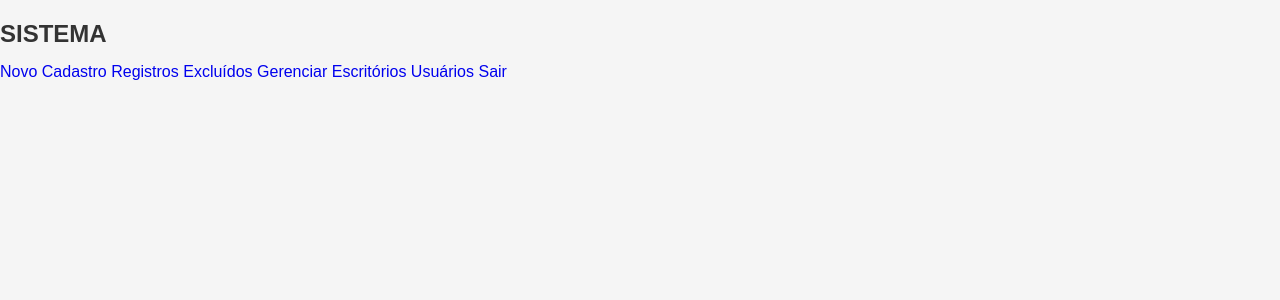
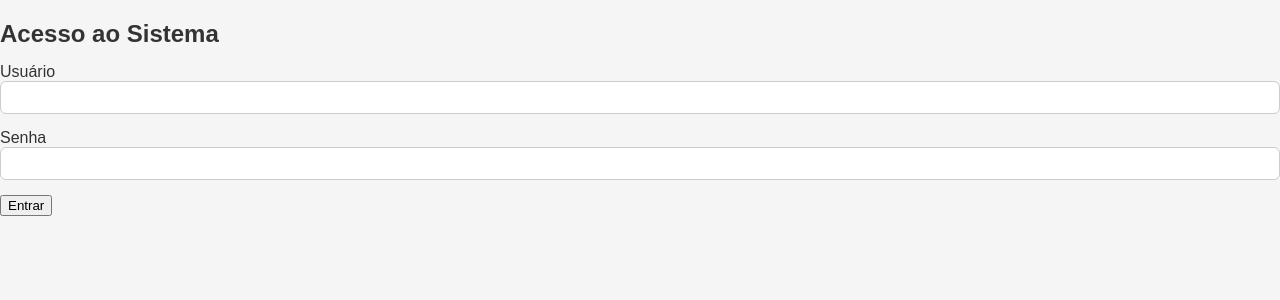
Before and after one commit to bponedev/REGISTRO-DE-CLIENTES, a Flask app: page /login in a window 1280 px wide. Shown: the top 300 px of the page. Run offline with Flask 3, Linux system fonts and the light colour scheme.

Commit message:
Update login.html

```diff
--- a/templates/login.html
+++ b/templates/login.html
@@ -1,44 +1,32 @@
-<!doctype html>
+<!DOCTYPE html>
 <html lang="pt-BR">
 <head>
-    <meta charset="utf-8">
-    <meta name="viewport" content="width=device-width, initial-scale=1">
-    <title>{{ title if title else "Sistema" }}</title>
+    <meta charset="UTF-8">
+    <title>Login</title>
     <link rel="stylesheet" href="{{ url_for('static', filename='style.css') }}">
 </head>
+<body>
 
-<body>
-<div class="layout">
+<div class="login-box">
+    <h2>Acesso ao Sistema</h2>
 
-    <!-- Sidebar -->
-    <aside class="sidebar">
-        <h2 class="brand">SISTEMA</h2>
+    {% with messages = get_flashed_messages(with_categories=true) %}
+        {% if messages %}
+            {% for category, msg in messages %}
+                <div class="flash flash-{{ category }}">{{ msg }}</div>
+            {% endfor %}
+        {% endif %}
+    {% endwith %}
 
-        <a href="{{ url_for('index') }}">Novo Cadastro</a>
-        <a href="{{ url_for('table', office='CENTRAL') }}">Registros</a>
-        <a href="{{ url_for('excluidos') }}">Excluídos</a>
-        <a href="{{ url_for('offices') }}">Gerenciar Escritórios</a>
-        <a href="{{ url_for('admin_users') }}">Usuários</a>
-        <a href="{{ url_for('logout') }}">Sair</a>
-    </aside>
+    <form action="{{ url_for('login') }}" method="POST">
+        <label>Usuário</label>
+        <input type="text" name="username" required>
 
-    <!-- Conteúdo -->
-    <main class="content">
-        {% with messages = get_flashed_messages(with_categories=true) %}
-            {% if messages %}
-                <div class="flash-container">
-                    {% for category, message in messages %}
-                        <div class="flash flash-{{ category }}">{{ message }}</div>
-                    {% endfor %}
-                </div>
-            {% endif %}
-        {% endwith %}
+        <label>Senha</label>
+        <input type="password" name="password" required>
 
-        {% block content %}{% endblock %}
-    </main>
-</div>
+        <button type="submit">Entrar</button>
+    </form>
 
-<script src="{{ url_for('static', filename='script.js') }}"></script>
-
-</body>
-</html>
+    <!-- ⚠️ ESTE BLOCO PRECISA SER REMOVIDO OU AJUSTADO -->
+    <!-- REMOVIDO: links do menu nã
```
